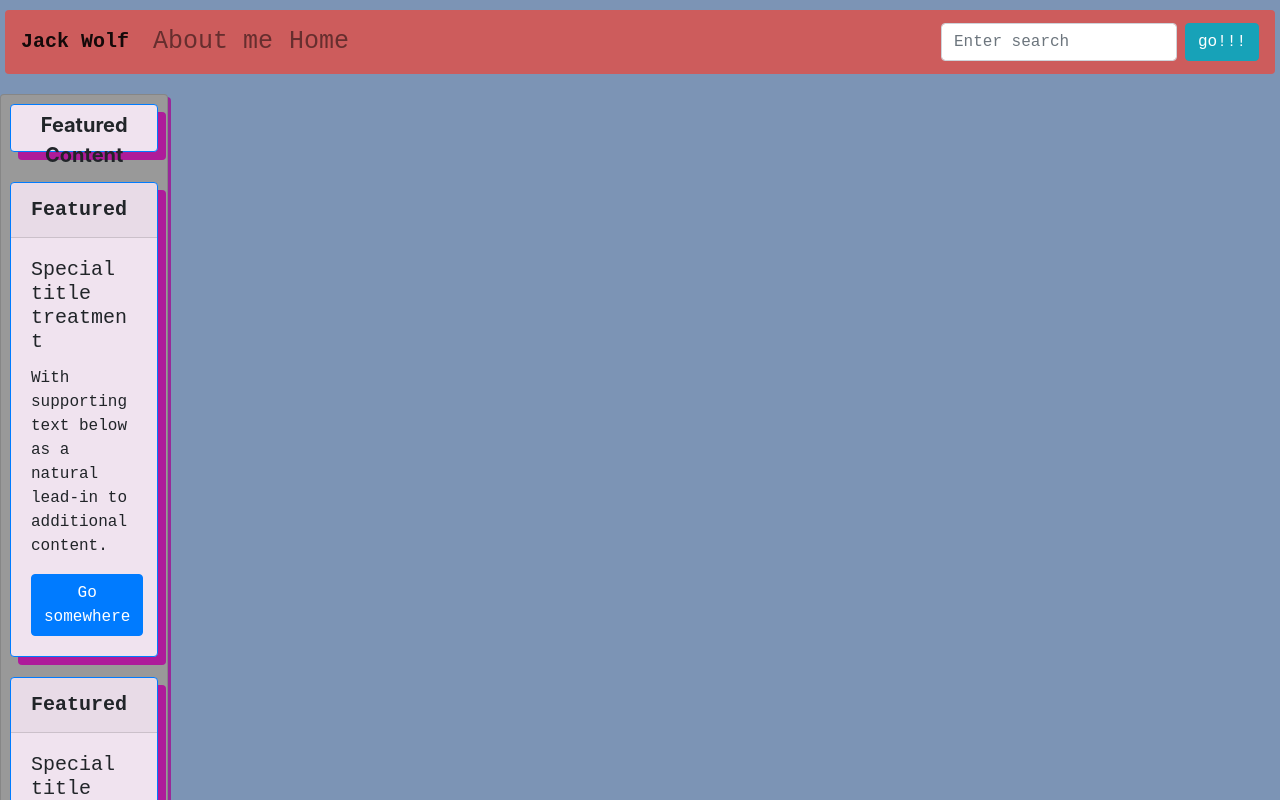
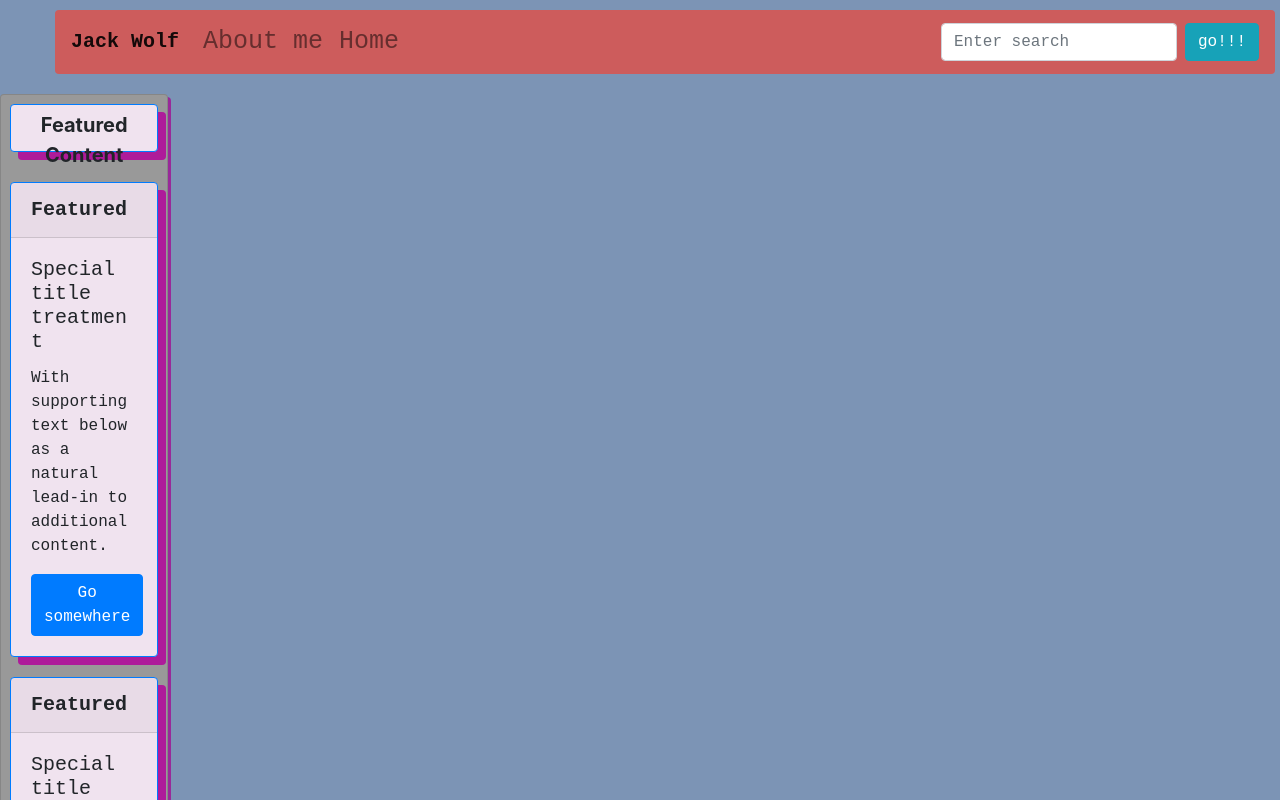
Before and after one commit to jackhwolf/blog, a React (Create React App) app: page / in a window 1280 px wide. Shown: the top 800 px of the page. Built offline with nearby package versions, Linux system fonts and the light colour scheme; no server answers.

Commit message:
Fri Nov 29 17:44:31 PST 2019

```diff
--- a/src/Landing/Landing.js
+++ b/src/Landing/Landing.js
@@ -22,7 +22,7 @@ class Landing extends React.Component {
     return (
       <div className="main">
         <Container className="maincontainer" fluid={"true"}>
-          <Row className="mainrow" fluid={"true"}>
+          <Row className="farleft mainrow" fluid={"true"}>
             <Col><Header/></Col>
           </Row>
           <Row className="justify-content-md-center mainrow">
--- a/src/Main.scss
+++ b/src/Main.scss
@@ -18,6 +18,10 @@ $mainpadding: 5px;
 
 }
 
+.farleft {
+  padding-left: 50px;
+}
+
 .sidecol {
   // border: 5px solid yellow;
   // margin: $mainpadding;
```
